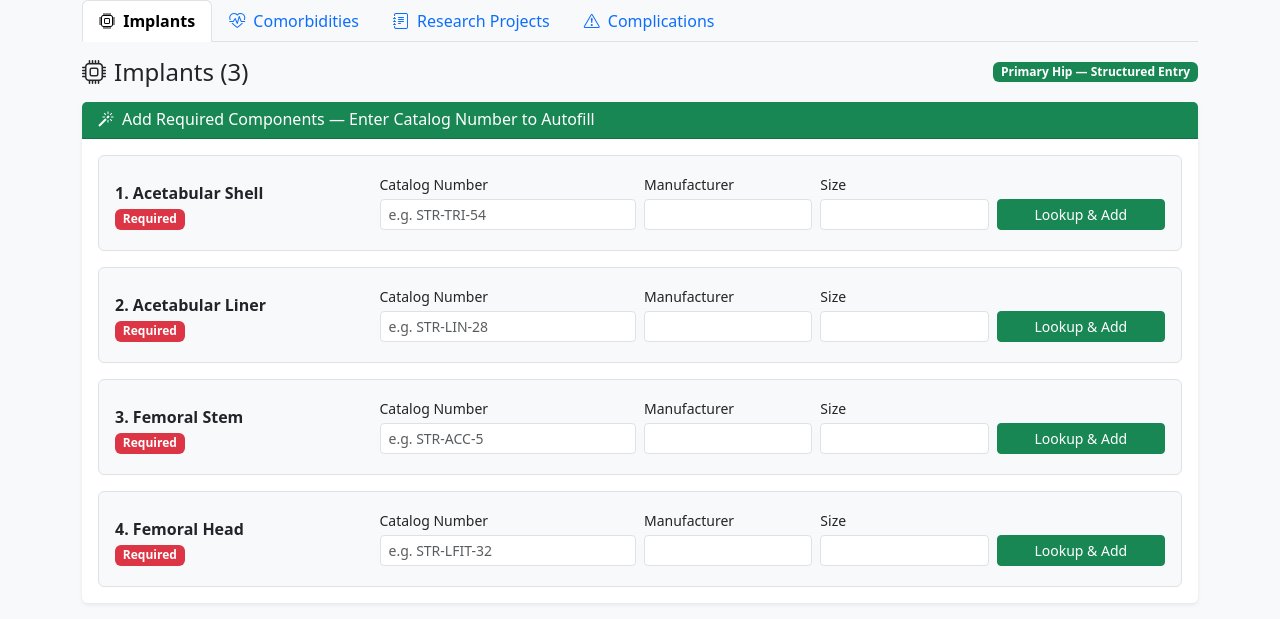
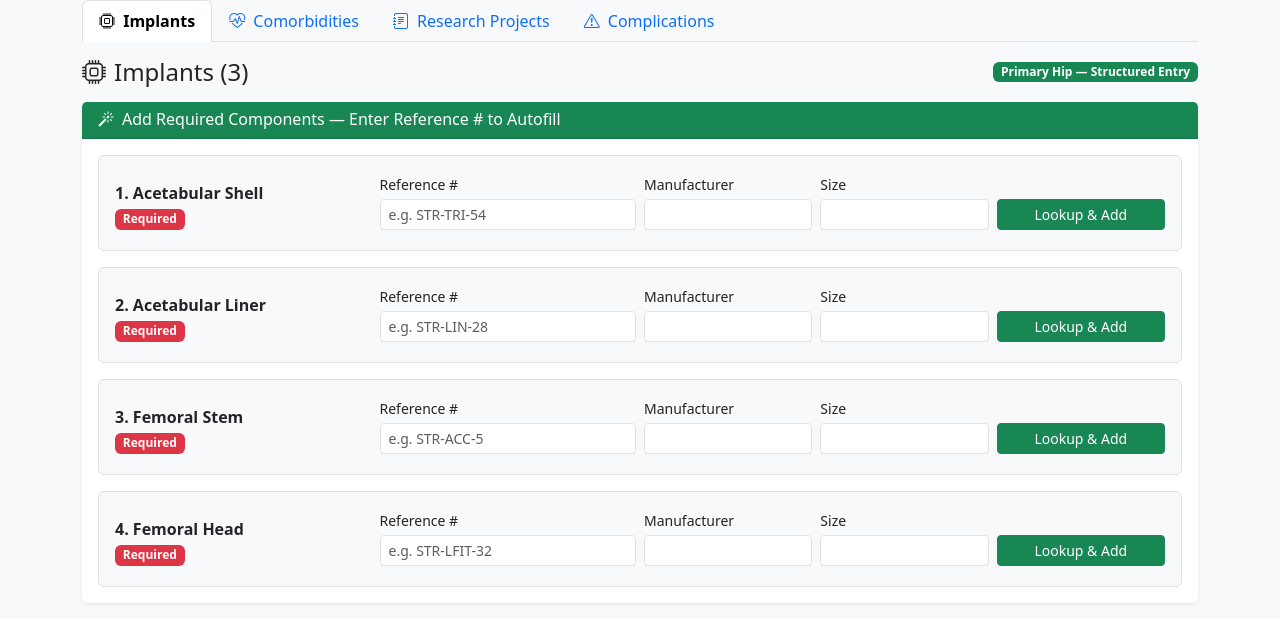
Before and after one commit to echo11dev/surgical-registry, a Flask app: page /surgeries/1 in a window 1280 px wide. Shown: the part 392-1011 px from the top of the page. Run offline with Flask 3, Linux system fonts and the light colour scheme; data comes from the database, SQL or seed files in the repository.

Commit message:
Add files via upload

```diff
--- a/templates/implant_master.html
+++ b/templates/implant_master.html
@@ -7,7 +7,7 @@
     <div class="d-flex justify-content-between align-items-center mb-4">
         <div>
             <h2 class="mb-1"><i class="bi bi-database me-2"></i>Implant Master Catalog</h2>
-            <p class="text-muted mb-0">Central database of all available implants. Search by catalog number, model, or design.</p>
+            <p class="text-muted mb-0">Central database of all available implants. Search by reference #, model, or design.</p>
         </div>
         <button class="btn btn-primary" data-bs-toggle="modal" data-bs-target="#addImplantModal">
             <i class="bi bi-plus-circle me-2"></i>Add New Implant
@@ -19,7 +19,7 @@
         <div class="card-body">
             <form method="GET" action="{{ url_for('implant_master') }}" class="row g-2">
                 <div class="col-md-8">
-                    <input type="text" name="search" class="form-control" placeholder="Search catalog number, model, or design..." value="{{ search }}">
+                    <input type="text" name="search" class="form-control" placeholder="Search reference #, model, or design..." value="{{ search }}">
                 </div>
                 <div class="col-md-4">
                     <button type="submit" class="btn btn-outline-primary w-100">
@@ -39,7 +39,7 @@
             <table class="table table-hover mb-0">
                 <thead class="table-light">
                     <tr>
-                        <th>Catalog #</th>
+                        <th>Reference #</th>
                         <th>Implant Type</th>
                         <th>Manufacturer</th>
                         <th>Model / Design</th>
--- a/templates/surgery_detail.html
+++ b/templates/surgery_detail.html
@@ -90,11 +90,11 @@
     {% endif %}
 </div>
 
-<!-- Structured Component Entry - Enter Catalog Number to Autopopulate -->
+<!-- Structured Component Entry - Enter Reference # to Autofill -->
 {% if surgery.surgery_type and surgery.surgery_type|lower == 'primary' %}
 <div class="card mb-4 border-success">
     <div class="card-header bg-success text-white py-2">
-        <h6 class="mb-0"><i class="bi bi-magic me-2"></i>Add Required Components — Enter Catalog Number to Autofill</h6>
+        <h6 class="mb-0"><i class="bi bi-magic me-2"></i>Add Required Components — Enter Reference # to Autofill</h6>
     </div>
     <div class="card-body p-3">
 
@@ -108,7 +108,7 @@
                     <span class="badge bg-danger">Required</span>
                 </div>
                 <div class="col-md-3">
-                    <label class="form-label small mb-1">Catalog Number</label>
+                    <label class="form-label small mb-1">Reference #</label>
                     <input type="text" class="form-control form-control-sm" id="cat_knee_femoral" placeholder="e.g. ZIM-PER-F5">
                 </div>
                 <div class="col-md-2">
@@ -141,7 +141,7 @@
                     <span class="badge bg-danger">Required</span>
                 </div>
                 <div class="col-md-3">
-                    <label class="form-label small mb-1">Catalog Number</label>
+                    <label class="form-label small mb-1">Reference #</label>
                     <input type="text" class="form-control form-control-sm" id="cat_knee_tibial" placeholder="e.g. ZIM-PER-T7">
                 </div>
                 <div class="col-md-2">
@@ -174,7 +174,7 @@
                     <span class="badge bg-danger">Required</span>
                 </div>
                 <div class="col-md-3">
-                    <label class="form-label small mb-1">Catalog Number</label>
+                    <label class="form-label small mb-1">Reference #</label>
                     <input type="text" class="form-control form-control-sm" id="cat_knee_liner" placeholder="e.g. ZIM-PS-10">
                 </div>
                 <div class="col-md-2">
@@ -207,7 +207,7 @@
                     <span class="badge bg-secondary">Optional</span>
                 </div>
                 <div class="col-md-3">
-                    <label class="form-label small mb-1">Catalog Number</label>
+                    <label class="form-label small mb-1">Reference #</label>
                     <input type="text" class="form-control form-control-sm" id="cat_knee_patellar" placeholder="e.g. ZIM-PAT-32">
                 </div>
                 <div class="col-md-2">
@@ -242,7 +242,7 @@
                     <span class="badge bg-danger">Required</span>
                 </div>
                 <div class="col-md-3">
-                    <label class="form-label small mb-1">Catalog Number</label>
+                    <label class="form-label small mb-1">Reference #</label>
                     <input type="text" class="form-control form-control-sm" id="cat_hip_shell" placeholder="e.g. STR-TRI-54">
                 </div>
                 <div class="col-md-2">
@@ -275,7 +275,7 @@
                     <span class="badge bg-danger">Required</span>
                 </div>
                 <div class="col-md-3">
-                    <label class="form-label small mb-1">Catalog Number</label>
+                    <label class="form-label small mb-1">Reference #</label>
                     <input type="text" class="form-control form-control-sm" id="cat_hip_liner" placeholder="e.g. STR-LIN-28">
                 </div>
                 <div class="col-md-2">
@@ -308,7 +308,7 @@
                     <span class="badge bg-danger">Required</span>
                 </div>
                 <div class="col-md-3">
-                    <label class="form-label small mb-1">Catalog Number</label>
+                    <label class="form-label small mb-1">Reference #</label>
                     <input type="text" class="form-control form-control-sm" id="cat_hip_stem" placeholder="e.g. STR-ACC-5">
                 </div>
                 <div class="col-md-2">
@@ -341,7 +341,7 @@
                     <span class="badge bg-danger">Required</span>
                 </div>
                 <div class="col-md-3">
-                    <label class="form-label small mb-1">Catalog Number</label>
+                    <label class="form-label small mb-1">Reference #</label>
                     <input type="text" class="form-control form-control-sm" id="cat_hip_head" placeholder="e.g. STR-LFIT-32">
                 </div>
                 <div class="col-md-2">
@@ -769,7 +769,7 @@
                     <div class="row g-3">
                         <!-- Reference Number with Search -->
                         <div class="col-12">
-                            <label class="form-label"><strong>Implant Reference / Catalog Number</strong> <span class="text-danger">*</span></label>
+                            <label class="form-label"><strong>Implant Reference #</strong> <span class="text-danger">*</span></label>
                             <div class="input-group">
                                 <input type="text" name="reference_number" id="reference_number" class="form-control" placeholder="Type catalog number (e.g. STR-ACC-5, ZIM-PER-7)" required>
                                 <button class="btn btn-outline-success" type="button" onclick="searchImplantCatalog()">
@@ -1031,10 +1031,15 @@ function lookupComponent(key, implantTypeName) {
                 statusEl.innerHTML = `<span class="text-success">Found: ${match.manufacturer_name || ''} — ${match.model || ''} (Size: ${match.size || '—'})</span>`;
             }
 
-            // Automatically add it after successful lookup (user can still edit if needed before adding)
-            setTimeout(() => {
+            // Ask for lot number before adding (displayed under Size conceptually via status)
+            const lot = prompt(`Enter Lot Number for ${implantTypeName} (optional, press Cancel to skip add):`, '');
+            if (lot !== null) {
+                // user confirmed (even if empty)
+                match.lot_number = lot || '';  // attach for add
                 addComponentFromLookup(key, implantTypeName, match);
-            }, 800);
+            } else {
+                if (statusEl) statusEl.innerHTML = `<span class="text-warning">Lookup successful. Click button again or enter lot to add.</span>`;
+            }
         })
         .catch(err => {
             console.error(err);
@@ -1052,7 +1057,7 @@ function addComponentFromLookup(key, implantTypeName, catalogItem) {
     formData.append('reference_number', catalogItem.catalog_number);
     formData.append('model', catalogItem.model || '');
     formData.append('size', catalogItem.size || '');
-    formData.append('lot_number', ''); // can be edited later
+    formData.append('lot_number', catalogItem.lot_number || ''); // from prompt or empty
     formData.append('notes', '');
 
     if (catalogItem.implant_type_id) {
```
